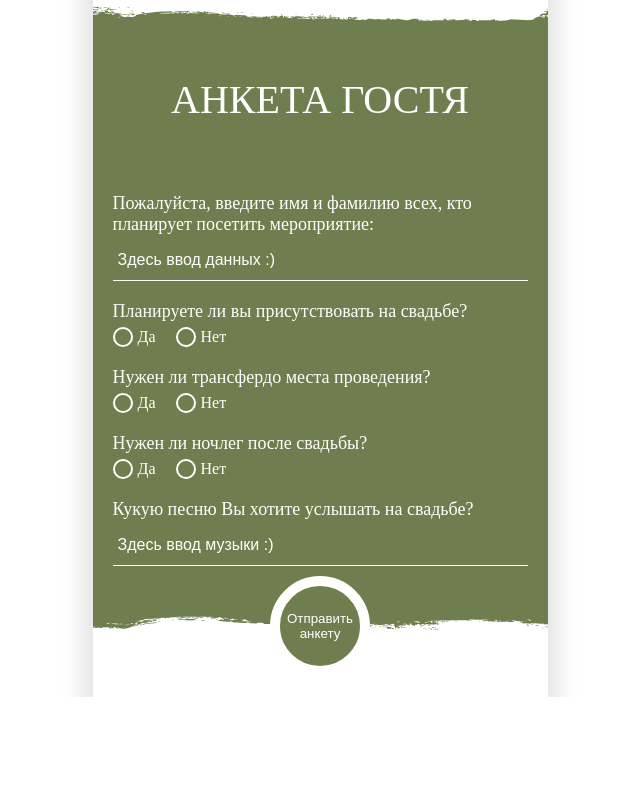
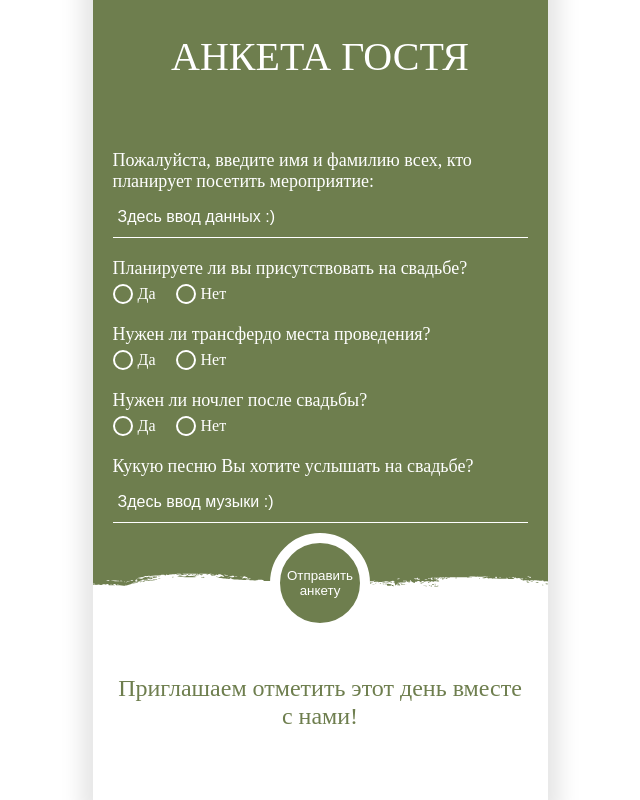
Before and after one commit to vaq1a/wedding-invitation, a Nuxt app: page / in a window 1280 px wide. Shown: the part 2405-3205 px from the top of the page, without its empty margins (320-960 px from the left). Before the commit the page ends 3102 px from the top, so only its background shows below. Built offline with nearby package versions, Linux system fonts and the light colour scheme.

Commit message:
feat: ultimate block

```diff
--- a/components/shared/Timetable.vue
+++ b/components/shared/Timetable.vue
@@ -64,8 +64,7 @@
     }
 
     &--middle {
-      margin-top: 50px;
-      margin-bottom: 93px;
+      margin-block: 50px;
     }
 
     &--end {
--- /dev/null
+++ b/components/shared/Ultimate.vue
@@ -0,0 +1,22 @@
+<template>
+  <div class="wrapper">
+    <Description class="description">
+      Приглашаем отметить этот день вместе с нами!
+    </Description>
+  </div>
+
+</template>
+
+<script setup lang="ts">
+import Description from '~/components/atomic/Description.vue';
+</script>
+
+<style scoped lang="scss">
+.wrapper {
+  padding: 20px 20px 70px;
+}
+
+.description {
+  color: $color-primary;
+}
+</style>
--- a/pages/index.vue
+++ b/pages/index.vue
@@ -6,6 +6,7 @@
     <Location />
     <Timetable />
     <GuestForm />
+    <Ultimate />
   </main>
 </template>
 
@@ -15,6 +16,7 @@ import GuestForm from '~/components/shared/GuestForm.vue';
 import Invitation from '~/components/shared/Invitation.vue';
 import Location from '~/components/shared/Location.vue';
 import Timetable from '~/components/shared/Timetable.vue';
+import Ultimate from '~/components/shared/Ultimate.vue';
 // import Envelope from '~/components/shared/Envelope.vue';
 
 useHead({
```
